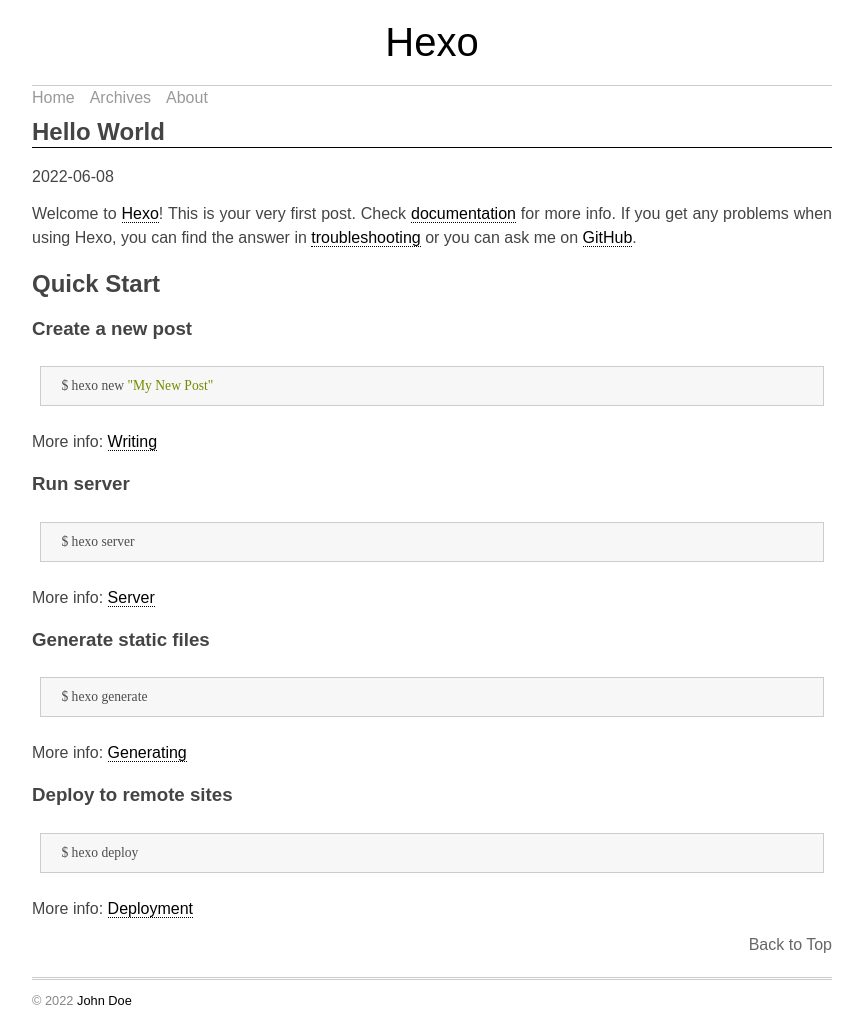
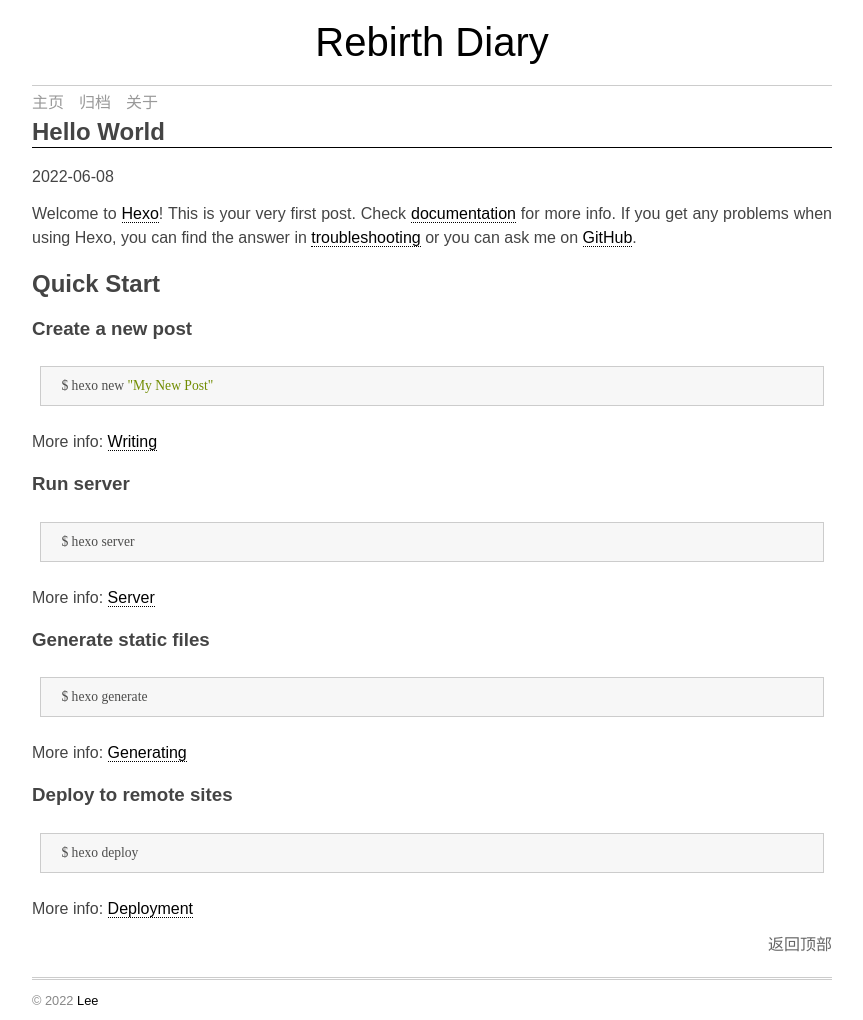
Before and after one commit to SausagesBoy/SausagesBoy.github.io, a plain HTML site: page 2022/06/08/hello-world/index.html in a window 1280 px wide. Shown: the whole page, without its empty margins (208-1071 px from the left). Drawn offline with Linux system fonts and the light colour scheme.

Commit message:
Site updated: 2022-06-14 15:47:37

```diff
--- a/2022/06/08/hello-world/index.html
+++ b/2022/06/08/hello-world/index.html
@@ -1,21 +1,23 @@
 <!DOCTYPE html>
 <html>
   <!DOCTYPE html>
-<html lang="en">
+<html lang="zh-CN">
 <head>
   <meta http-equiv="content-type" content="text/html; charset=utf-8">
   <meta http-equiv="X-UA-Compatible" content="IE=Edge,chrome=1">
 
-  <title>Hello World - Hexo</title>
+  <title>Hello World - Rebirth Diary</title>
   <meta name="viewport" content="width=device-width, initial-scale=1.0, maximum-scale=1.0, user-scalable=0">
 
   <meta name="keywords" content=生活,博客,前端,游戏>
+
+    <meta name="description" content="重新拾起绘画，希望能伴随终生。">
 
 
     <link rel="shortcut icon" type="image/x-icon" href="/favicon.ico?v=1.02">
 
 
-    <link rel="alternate" href="/atom.xml " title="Hexo" type="application/atom+xml">
+    <link rel="alternate" href="/atom.xml " title="Rebirth Diary" type="application/atom+xml">
 
 
 
@@ -26,22 +28,22 @@
     <div class="container">
       <header class="header">
   <div class="blog-title">
-    <a href="/" class="logo">Hexo</a>
+    <a href="/" class="logo">Rebirth Diary</a>
     <div class="subtitle"></div>
   </div>
   <nav class="navbar">
     <ul class="menu">
 
         <li class="menu-item">
-          <a href="/" class="menu-item-link">Home</a>
+          <a href="/" class="menu-item-link">主页</a>
         </li>
 
         <li class="menu-item">
-          <a href="/archives" class="menu-item-link">Archives</a>
+          <a href="/archives" class="menu-item-link">归档</a>
         </li>
 
         <li class="menu-item">
-          <a href="/about" class="menu-item-link">About</a>
+          <a href="/about" class="menu-item-link">关于</a>
         </li>
 
     </ul>
@@ -73,13 +75,13 @@
   <div class="post-footer">
 
 
-    <a href="#top" class="top">Back to Top</a>
+    <a href="#top" class="top">返回顶部</a>
   </div>
 </article>
 <footer>
   &copy; 2022
   <span class="author">
-    John Doe
+    Lee
   </span>
 </footer>
     </div>
```
Also changed, not shown: 2022/06/08/This-is-a-test/index.html (+11 -9 lines), archives/2022/06/index.html (+10 -8 lines), archives/2022/index.html (+10 -8 lines), archives/index.html (+10 -8 lines), index.html (+7 -5 lines), tags/xiaoshiniudao/index.html (+10 -8 lines).
